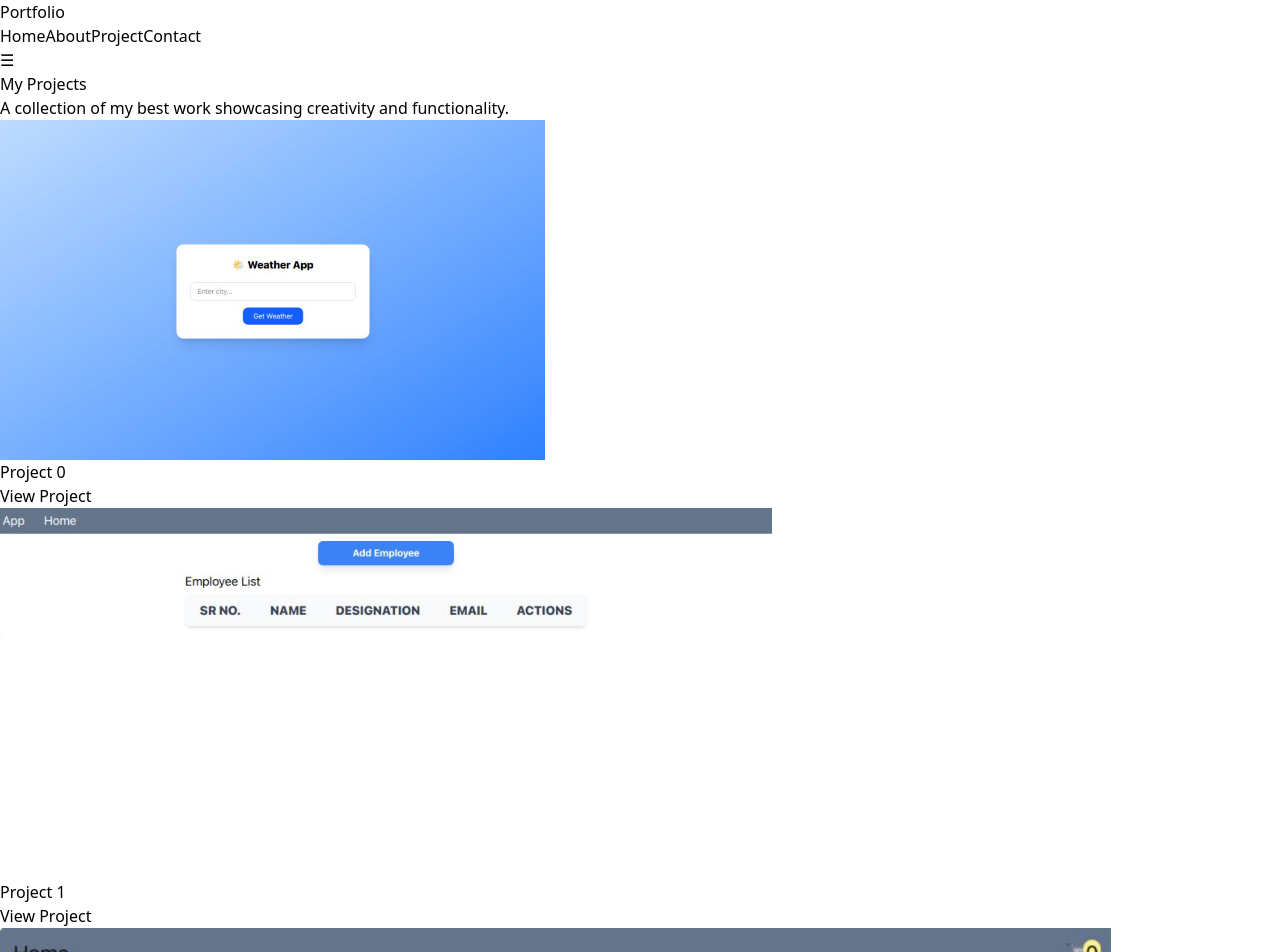
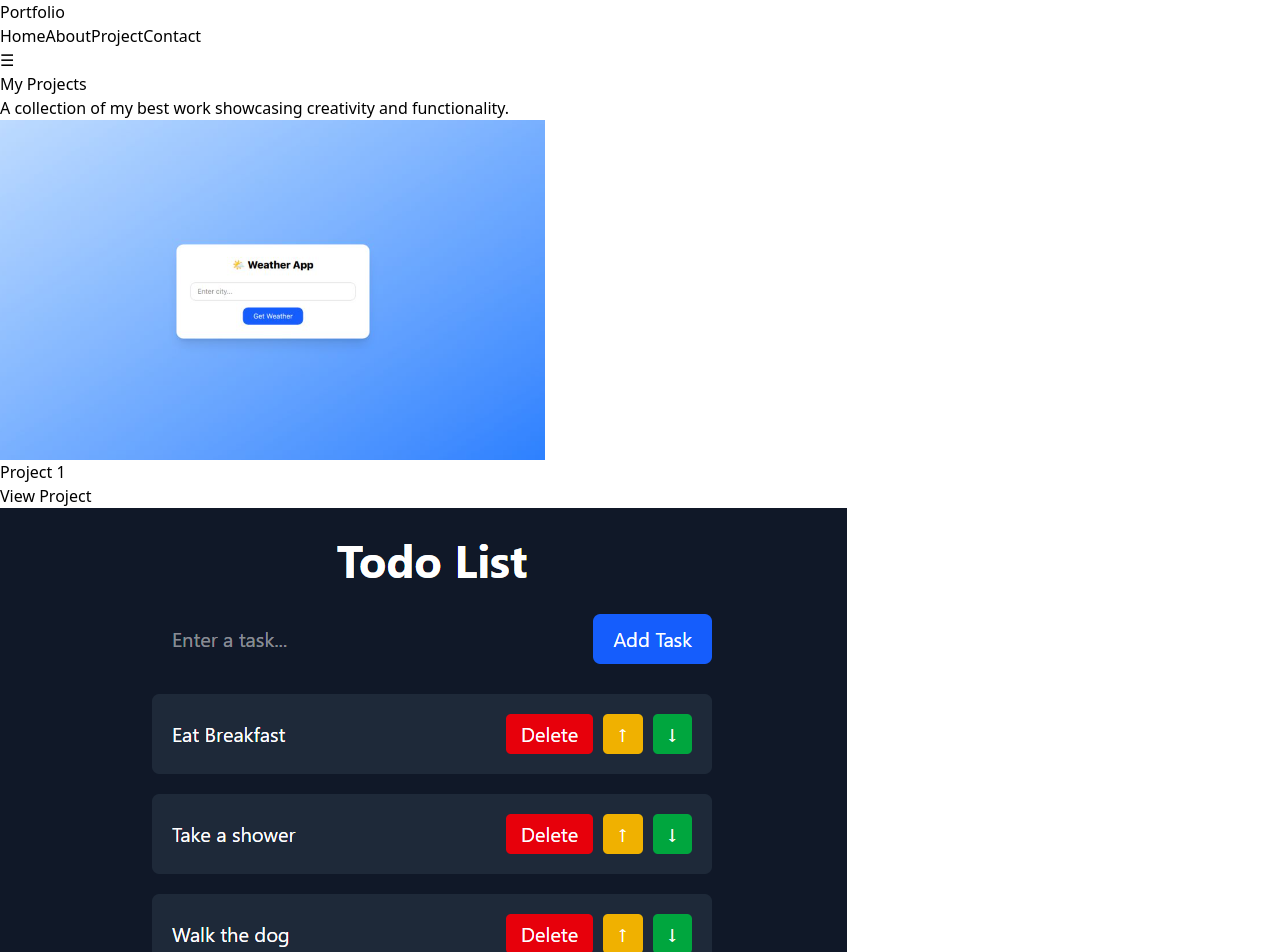
Before and after one commit to shubhamchawla2003/shubham_chawla, a React (Vite) app: page /project in a window 1280 px wide. Shown: the top 952 px of the page. Built offline with nearby package versions, Linux system fonts and the light colour scheme.

Commit message:
add new project

```diff
--- a/src/pages/Project.jsx
+++ b/src/pages/Project.jsx
@@ -5,32 +5,33 @@ import meal_search from "../pages/meal_search.png";
 import cart from "../pages/cart.png";
 import curd from "../pages/curd.png";
 import weather from "../pages/weather.png";
+import Todo from "../pages/todo.png"
 
 
 const Project = () => {
   const card = [
     {
-      id:0,
+      id:1,
       src:weather,
       src2:"https://weather-app-4as6.vercel.app/",
     },
     {
-      id: 1,
-      src: curd,
-      src2: "https://curd-app-dun.vercel.app/",
+      id: 2,
+      src: Todo,
+      src2: "https://my-todo-app-sooty-seven.vercel.app/",
     },
     {
-      id: 2,
+      id: 3,
       src: cart,
       src2: "https://add-to-cart-blue-ten.vercel.app/",
     },
     {
-      id: 3,
+      id: 4,
       src: quiz,
       src2: "https://quiz-app-6sy9.vercel.app/",
     },
     {
-      id: 4,
+      id: 5,
       src: meal_search,
       src2: "https://meal-search-azure.vercel.app/",
     },
```
Also changed, not shown: src/pages/todo.png (added).
